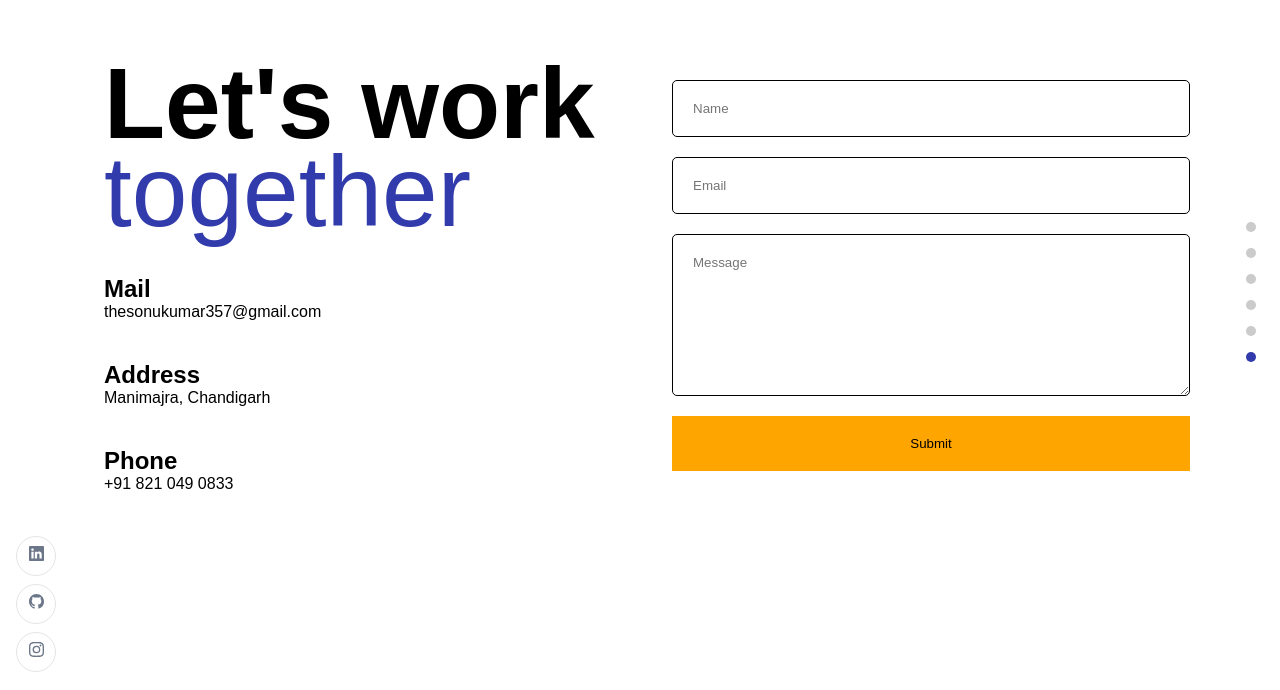
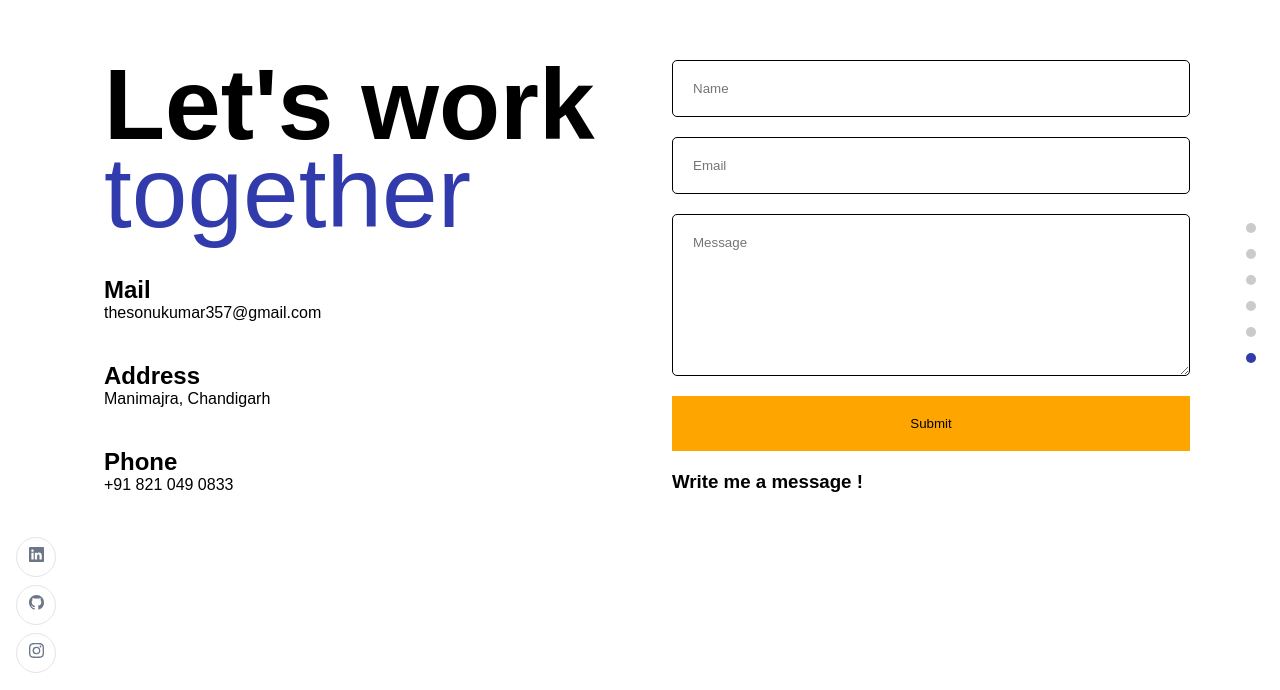
Before and after one commit to iamsonukr/profile, a React (Vite) app: page / in a window 1280 px wide. Shown: the part 10705-11395 px from the top of the page. Built offline with nearby package versions, Linux system fonts and the light colour scheme.

Commit message:
email fixed

```diff
--- a/src/containers/Contact/Contact.jsx
+++ b/src/containers/Contact/Contact.jsx
@@ -1,85 +1,96 @@
-import React,{useRef,useState} from 'react'
-import './contact.scss'
-import { motion,useInView } from 'framer-motion'
+import React, { useRef, useState } from 'react';
+import './contact.scss';
+import { motion } from 'framer-motion';
 import emailjs from '@emailjs/browser';
-import { MotionWrap,AppWrap } from '../../wrapper';
-
-const variants = {
-  // initial: {
-  //   y: 500,
-  //   opacity: 0
-  // },
-  // animate: {
-  //   y: 0,
-  //   opacity: 1,
-  //   transition: {
-  //     duration: 0.5,
-  //     staggerChildren: 0.3,
-  //   }
-  // }
-}
+import { MotionWrap, AppWrap } from '../../wrapper';
 
 const Contact = () => {
-
-  const[error,setError]=useState(null)
-  const [sent,setSent]=useState(false)
+  const [formName,setFormName]=useState();
+  const [formEmail,setFormEmail]=useState();
+  const [formMessage,setFormMessage]=useState();
+  const [sentMessage,setSentMessage]=useState("Write me a message !")
+  const formRef = useRef();
+  const [error, setError] = useState(null);
+  const [sent, setSent] = useState(false);
+  const [msgColor,setMsgColor]=useState('black')
 
 
   const sendEmail = (e) => {
     e.preventDefault();
 
     emailjs
-      .sendForm('service_b97o4nr', 'template_4ssguke', formRef.current, {
-        publicKey: 'tXr3Y_Rbpt5C9OAeg',
-      })
+      .sendForm(
+        'service_b97o4nr', // Your Service ID
+        'template_4ssguke', // Your Template ID
+        formRef.current,
+        'tXr3Y_Rbpt5C9OAeg' // Your Public Key
+      )
       .then(
         () => {
-          setError(false)
-          setSent(true)
+          setError(false);
+          setSent(true);
+          setFormName('')
+          setFormEmail('')
+          setFormMessage('')
           console.log('SUCCESS!');
+          setSentMessage("Message Sent Successfully.")
+          setMsgColor('green')
         },
         (error) => {
-          setError(true)
-          setSent(true)
+          setError(true);
+          setSent(true);
+          setMsgColor('red')
           console.log('FAILED...', error.text);
-        },
+          setSentMessage("Message Sending Failed.")
+        }
       );
   };
+
   return (
-    <motion.div  className="contact"  id='contact'>
-      <motion.div className='textContainer' >
-        <h1 className='letsWork'>Let's work <span>together</span></h1>
-        <motion.div className="item" >
+    <motion.div className="contact" id="contact">
+      <motion.div className="textContainer">
+        <h1 className="letsWork">
+          Let's work <span>together</span>
+        </h1>
+        <motion.div className="item">
           <h2>Mail</h2>
-          <span> <a href="mailto:thesonukumar357@gmail.com" style={{color:'black',textDecoration:'none'}}>thesonukumar357@gmail.com</a></span>
+          <span>
+            <a href="mailto:thesonukumar357@gmail.com" style={{ color: 'black', textDecoration: 'none' }}>
+              thesonukumar357@gmail.com
+            </a>
+          </span>
         </motion.div>
-        <motion.div className="item" >
+        <motion.div className="item">
           <h2>Address</h2>
           <span> Manimajra, Chandigarh</span>
         </motion.div>
-        <motion.div className="item"  >
+        <motion.div className="item">
           <h2>Phone</h2>
-          <span> <a href="tel:+918210490833" style={{color:'black',textDecoration:'none'}}>+91 821 049 0833</a> </span>
+          <span>
+            <a href="tel:+918210490833" style={{ color: 'black', textDecoration: 'none' }}>
+              +91 821 049 0833
+            </a>
+          </span>
         </motion.div>
       </motion.div>
 
       {/* form starts here */}
       <div className="formContainer">
-
-        <motion.form  >
-          <input type="text"  placeholder='Name' name='from_name' />
-          <input type="email" required placeholder='Email' name="email" />
-          <textarea rows={8} placeholder='Message' name='message'/>
-          <button onClick={sendEmail}>Submit</button>
-          {sent?(error?"Message Failed":"Message Sent Successfully ") :" "}
+        <motion.form ref={formRef} onSubmit={sendEmail}>
+          <input type="text" placeholder="Name" name="from_name" onChange={(e)=>setFormName(e.target.value)} value={formName} />
+          <input type="email" required placeholder="Email" name="email" onChange={(e)=>setFormEmail(e.target.value)} value={formEmail} />
+          <textarea rows={8} placeholder="Message" name="message" onChange={(e)=>setFormMessage(e.target.value)} value={formMessage} />
+          <button type="submit">Submit</button>
+          {/* {sent ? (error ? "<h2>Message Failed</h2>" : "Message Sent Successfully") : " "} */}
+          <h3 style={{color:msgColor}}>{sentMessage}</h3>
         </motion.form>
       </div>
     </motion.div>
-  )
-}
+  );
+};
 
 export default AppWrap(
   MotionWrap(Contact, 'app__skills'),
   'contact',
-  'app__whitebg',
+  'app__whitebg'
 );
--- a/src/containers/Testimonial/Testimonial.jsx
+++ b/src/containers/Testimonial/Testimonial.jsx
@@ -118,7 +118,7 @@ const Testimonial = () => {
             transition={{ duration: 0.5, type: 'tween' }}
             key={brand._id}
           >
-            <img style={{backgroundColor:'#1c069c17',borderRadius:'10px'}} src={brand.imgUrl} alt={brand.name} />
+            <img style={{backgroundColor:'#e3e3e3',borderRadius:'10px' ,padding:1}} src={brand.imgUrl} alt={brand.name} />
           </motion.div>
         ))}
       </div>
--- a/src/containers/Testimonial/Testimonial.scss
+++ b/src/containers/Testimonial/Testimonial.scss
@@ -144,7 +144,7 @@
       width: 100%;
       height: auto;
       object-fit: cover;
-      filter: grayscale(1);
+      // filter: grayscale(1);
     }
 
     &:hover {
```
